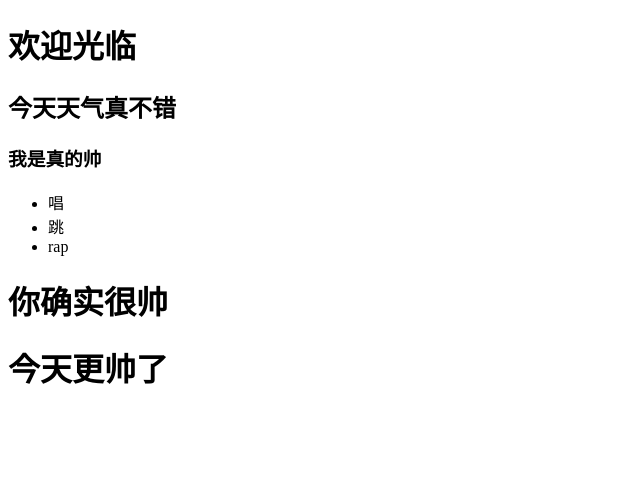
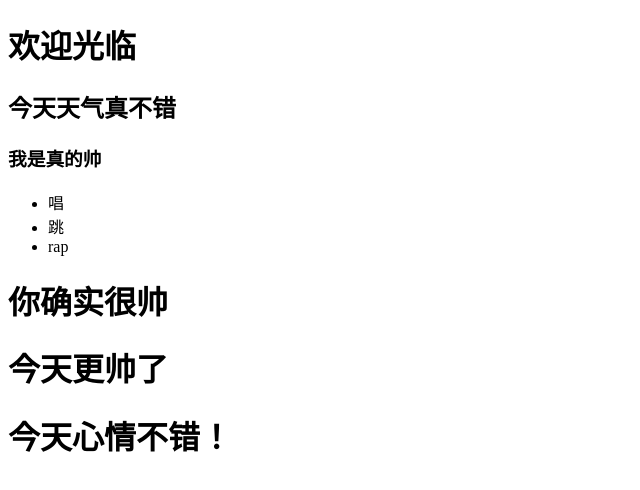
Before and after one commit to tangshengke/tangshengke.github.io, a plain HTML site: page index.html in a window 1280 px wide. Shown: the whole page, without its empty margins (0-640 px from the left). Drawn offline with Linux system fonts and the light colour scheme.

Commit message:
12.23第一次添加内容

```diff
--- a/index.html
+++ b/index.html
@@ -19,6 +19,7 @@
     </ul>
     <h1>你确实很帅</h1>
     <h1>今天更帅了</h1>
+    <h1>今天心情不错！</h1>
 </body>
 
 </html>
```
